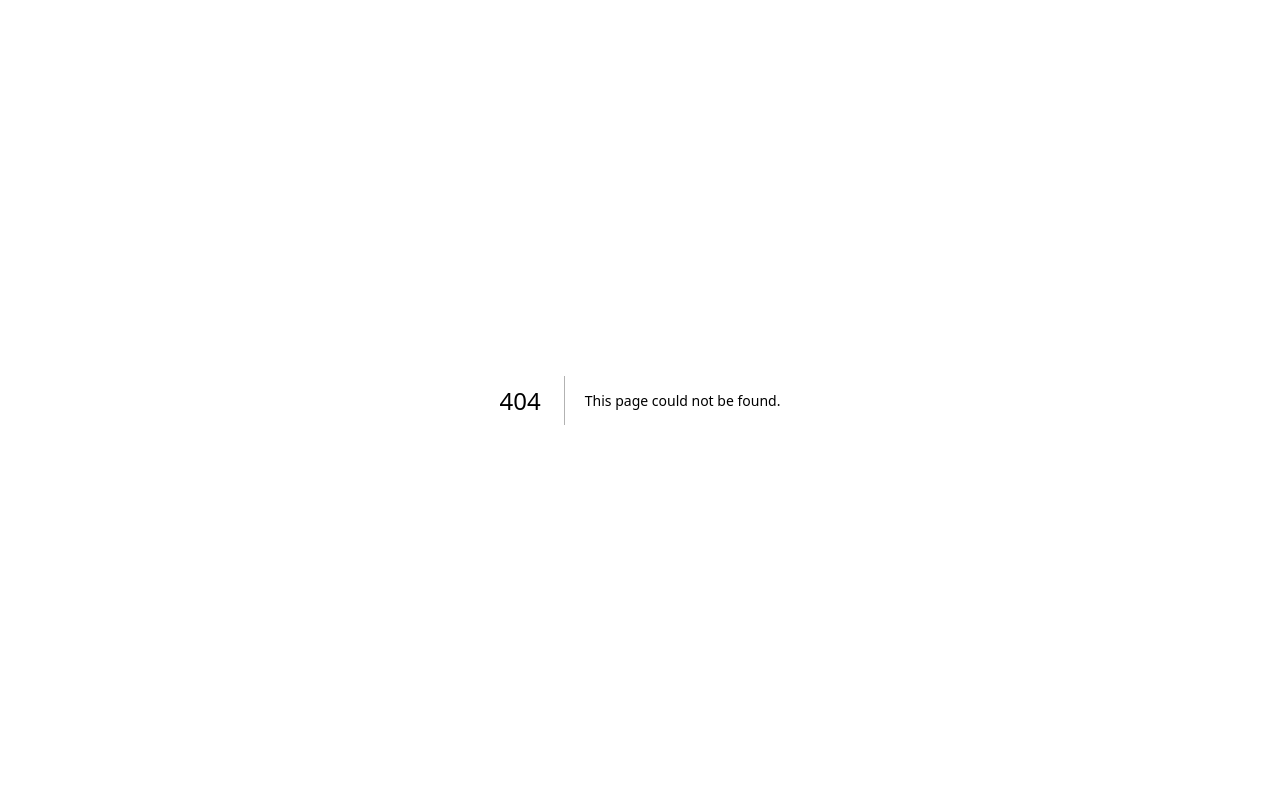
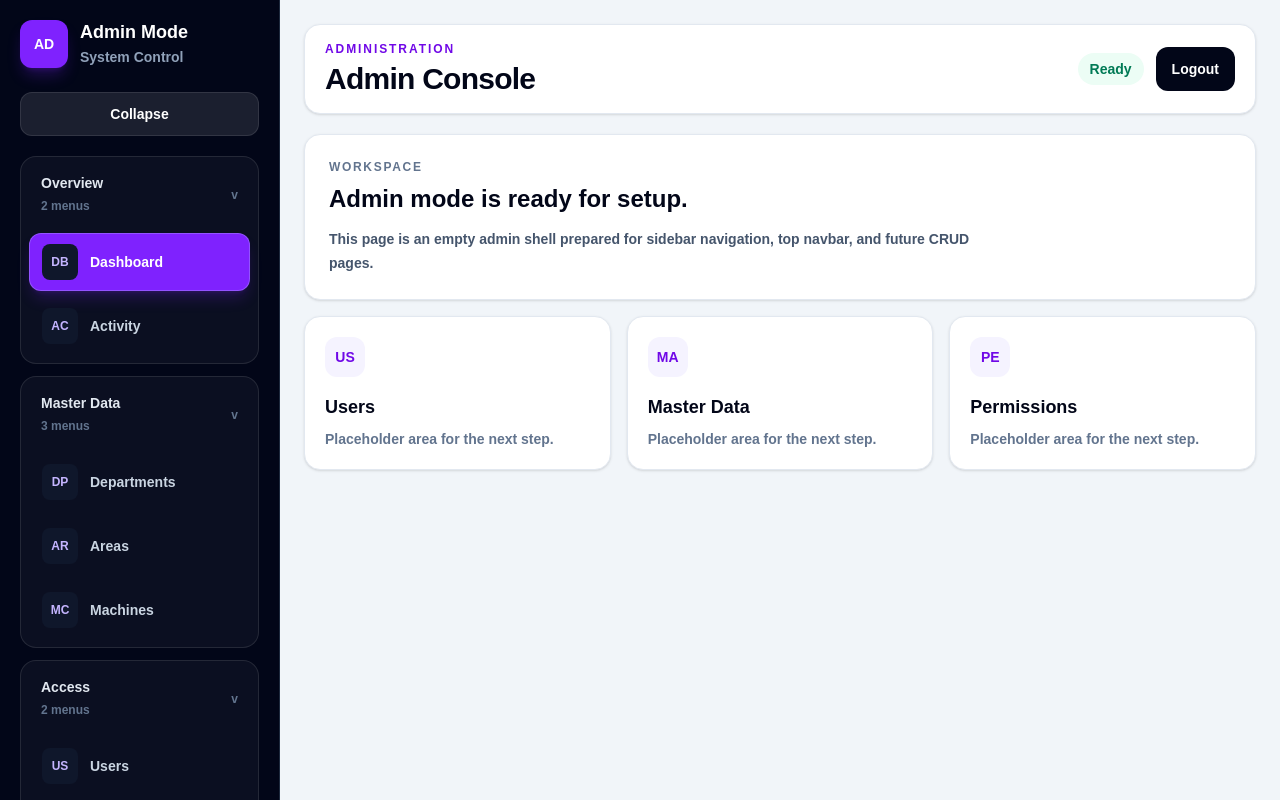
Before and after one commit to apiwatapply-svg/maintenance_project, a Next.js app in the folder frontend/: page /admin in a window 1280 px wide. Before the commit this address had no page. Built offline with nearby package versions, Linux system fonts and the light colour scheme.

Commit message:
Add empty admin mode shell

```diff
--- /dev/null
+++ b/frontend/src/app/admin/page.js
@@ -0,0 +1,124 @@
+const adminNavGroups = [
+  {
+    label: "Overview",
+    items: [
+      { label: "Dashboard", icon: "DB", active: true },
+      { label: "Activity", icon: "AC" }
+    ]
+  },
+  {
+    label: "Master Data",
+    items: [
+      { label: "Departments", icon: "DP" },
+      { label: "Areas", icon: "AR" },
+      { label: "Machines", icon: "MC" }
+    ]
+  },
+  {
+    label: "Access",
+    items: [
+      { label: "Users", icon: "US" },
+      { label: "Permissions", icon: "PM" }
+    ]
+  }
+];
+
+export default function AdminModePage() {
+  return (
+    <main className="grid min-h-screen grid-cols-[280px_minmax(0,1fr)] bg-slate-100 text-slate-950 max-[900px]:grid-cols-1">
+      <aside className="sticky top-0 h-screen overflow-y-auto border-r border-slate-800 bg-slate-950 p-5 text-white max-[900px]:relative max-[900px]:h-auto">
+        <div className="mb-6 flex items-center gap-3">
+          <span className="inline-flex h-12 w-12 items-center justify-center rounded-xl bg-violet-600 text-sm font-black shadow-lg shadow-violet-600/25">
+            AD
+          </span>
+          <div>
+            <h1 className="m-0 text-lg font-black leading-tight">Admin Mode</h1>
+            <p className="m-0 mt-1 text-sm font-bold text-slate-400">System Control</p>
+          </div>
+        </div>
+
+        <button
+          className="mb-5 h-11 w-full rounded-xl border border-white/10 bg-white/10 text-sm font-black text-white transition hover:bg-white/15"
+          type="button"
+        >
+          Collapse
+        </button>
+
+        <nav className="grid gap-3" aria-label="Admin navigation">
+          {adminNavGroups.map((group) => (
+            <section className="rounded-2xl border border-white/10 bg-white/[0.04] p-2" key={group.label}>
+              <button
+                className="flex w-full items-center justify-between rounded-xl px-3 py-2 text-left text-slate-200"
+                type="button"
+              >
+                <span>
+                  <b className="block text-sm font-black">{group.label}</b>
+                  <small className="text-xs font-bold text-slate-500">{group.items.length} menus</small>
+                </span>
+                <span className="text-xs font-black text-slate-500">v</span>
+              </button>
+
+              <div className="mt-2 grid gap-1.5">
+                {group.items.map((item) => (
+                  <button
+                    className={`flex w-full items-center gap-3 rounded-xl border px-3 py-2.5 text-left text-sm font-black transition ${
+                      item.active
+                        ? "border-violet-400/50 bg-violet-600 text-white shadow-lg shadow-violet-600/20"
+                        : "border-transparent text-slate-300 hover:bg-white/10"
+                    }`}
+                    key={item.label}
+                    type="button"
+                  >
+                    <span className="inline-flex h-9 w-9 shrink-0 items-center justify-center rounded-lg bg-slate-900 text-xs text-violet-300">
+                      {item.icon}
+                    </span>
+                    <span>{item.label}</span>
+                  </button>
+                ))}
+              </div>
+            </section>
+          ))}
+        </nav>
+      </aside>
+
+      <section className="min-w-0 p-6 max-[760px]:p-4">
+        <header className="mb-5 flex min-h-20 items-center justify-between gap-4 rounded-2xl border border-slate-200 bg-white px-5 py-4 shadow-sm max-[760px]:flex-col max-[760px]:items-start">
+          <div>
+            <p className="m-0 text-xs font-black uppercase tracking-[0.16em] text-violet-700">Administration</p>
+            <h2 className="m-0 mt-1 text-3xl font-black tracking-tight">Admin Console</h2>
+          </div>
+          <div className="flex items-center gap-3">
+            <span className="rounded-full bg-emerald-50 px-3 py-1.5 text-sm font-black text-emerald-700">
+              Ready
+            </span>
+            <button className="h-11 rounded-xl bg-slate-950 px-4 text-sm font-black text-white" type="button">
+              Logout
+            </button>
+          </div>
+        </header>
+
+        <section className="grid gap-4">
+          <article className="rounded-2xl border border-slate-200 bg-white p-6 shadow-sm">
+            <p className="m-0 text-xs font-black uppercase tracking-[0.14em] text-slate-500">Workspace</p>
+            <h3 className="m-0 mt-2 text-2xl font-black">Admin mode is ready for setup.</h3>
+            <p className="m-0 mt-3 max-w-2xl text-sm font-semibold leading-6 text-slate-600">
+              This page is an empty admin shell prepared for sidebar navigation, top navbar, and future CRUD pages.
+            </p>
+          </article>
+
+          <div className="grid grid-cols-3 gap-4 max-[1000px]:grid-cols-1">
+            {["Users", "Master Data", "Permissions"].map((title) => (
+              <article className="rounded-2xl border border-slate-200 bg-white p-5 shadow-sm" key={title}>
+                <span className="inline-flex h-10 w-10 items-center justify-center rounded-xl bg-violet-50 text-sm font-black text-violet-700">
+                  {title.slice(0, 2).toUpperCase()}
+                </span>
+                <h4 className="m-0 mt-4 text-lg font-black">{title}</h4>
+                <p className="m-0 mt-2 text-sm font-semibold text-slate-500">Placeholder area for the next step.</p>
+              </article>
+            ))}
+          </div>
+        </section>
+      </section>
+    </main>
+  );
+}
```
